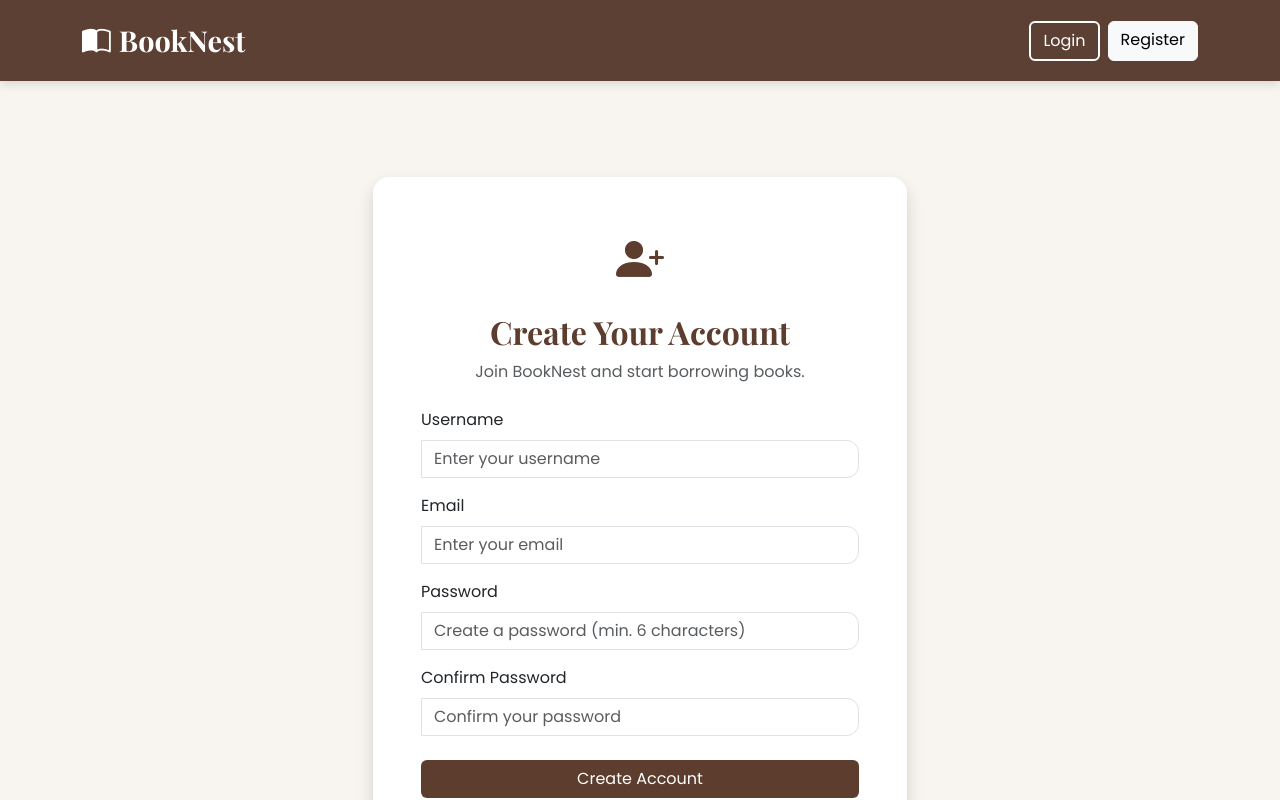
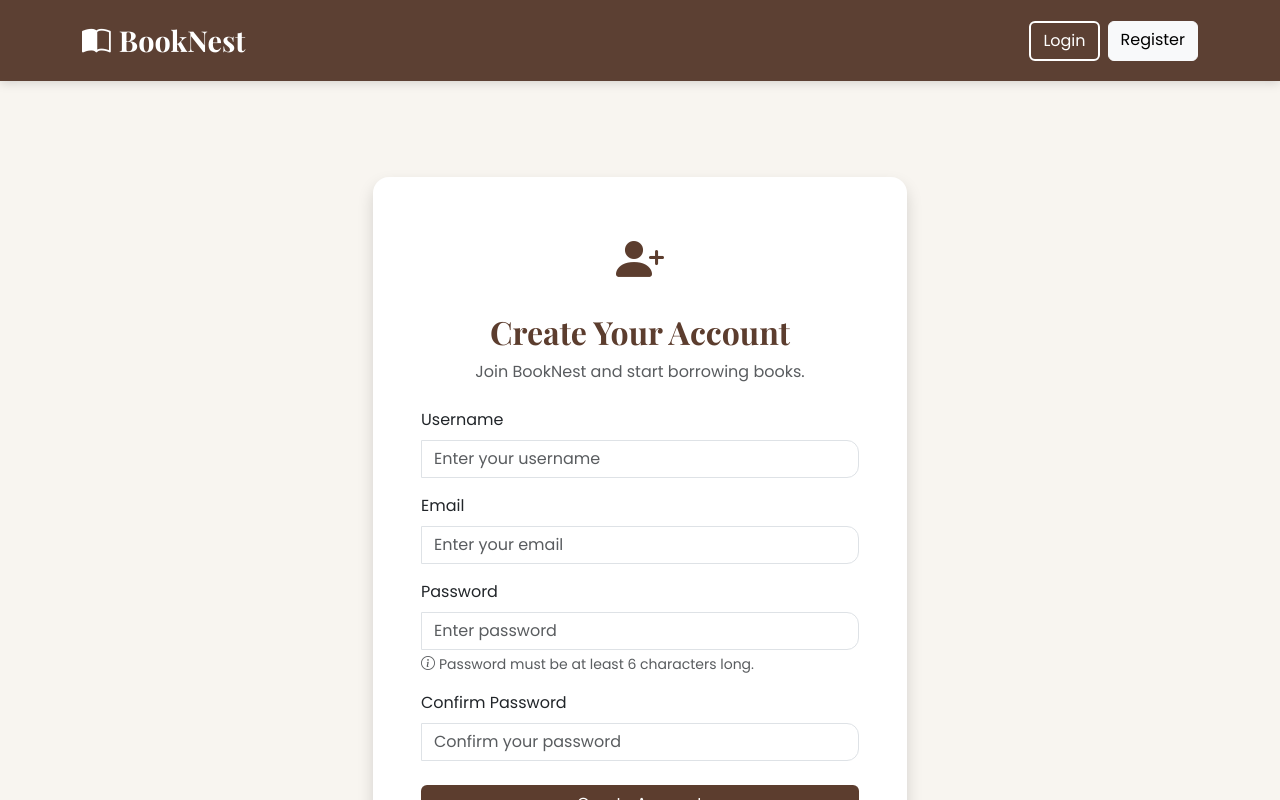
Before and after one commit to BakedSteffan/BookNestFrontend, a React (Vite) app: page /register in a window 1280 px wide. Shown: the top 800 px of the page. Built offline with nearby package versions, Linux system fonts and the light colour scheme; no server answers.

Commit message:
feat(ui): add visible password length requirement hint for new users

```diff
--- a/src/pages/Register.jsx
+++ b/src/pages/Register.jsx
@@ -22,7 +22,7 @@ function Register() {
     const handleSubmit = async (e) => {
         e.preventDefault();
 
-        //Client-side validation to prevent sending weak passwords to the API early
+        // Client-side validation: Prevents short passwords from hitting the API early
         if (form.password.length < 6) {
             alert("Password must be at least 6 characters long.");
             return;
@@ -47,16 +47,14 @@ function Register() {
         catch (error) {
             console.error(error);
 
-            //Parse ASP.NET Core automatic ModelState validation error structure
+            // Extracts ASP.NET Core automatic ModelState validation errors
             const validationErrors = error.response?.data?.errors;
             let errorMessage;
 
             if (validationErrors) {
-                //Extract the first field name (e.g., "Password") and get its error message array
                 const firstKey = Object.keys(validationErrors)[0];
                 errorMessage = validationErrors[firstKey][0];
             } else {
-
                 errorMessage = error.response?.data?.message || "Registration failed.";
             }
 
@@ -146,12 +144,17 @@ function Register() {
                                         type="password"
                                         name="password"
                                         className="form-control"
-                                        placeholder="Create a password (min. 6 characters)"
+                                        placeholder="Enter password"
                                         value={form.password}
                                         onChange={handleChange}
                                         minLength={6}
                                         required
                                     />
+                                    {/* FEATURE ADDITION: Visible helper text below input informing new users of the rule before submitting */}
+                                    <div className="form-text text-muted mt-1">
+                                        <i className="bi bi-info-circle me-1"></i>
+                                        Password must be at least 6 characters long.
+                                    </div>
 
                                 </div>
 
```
